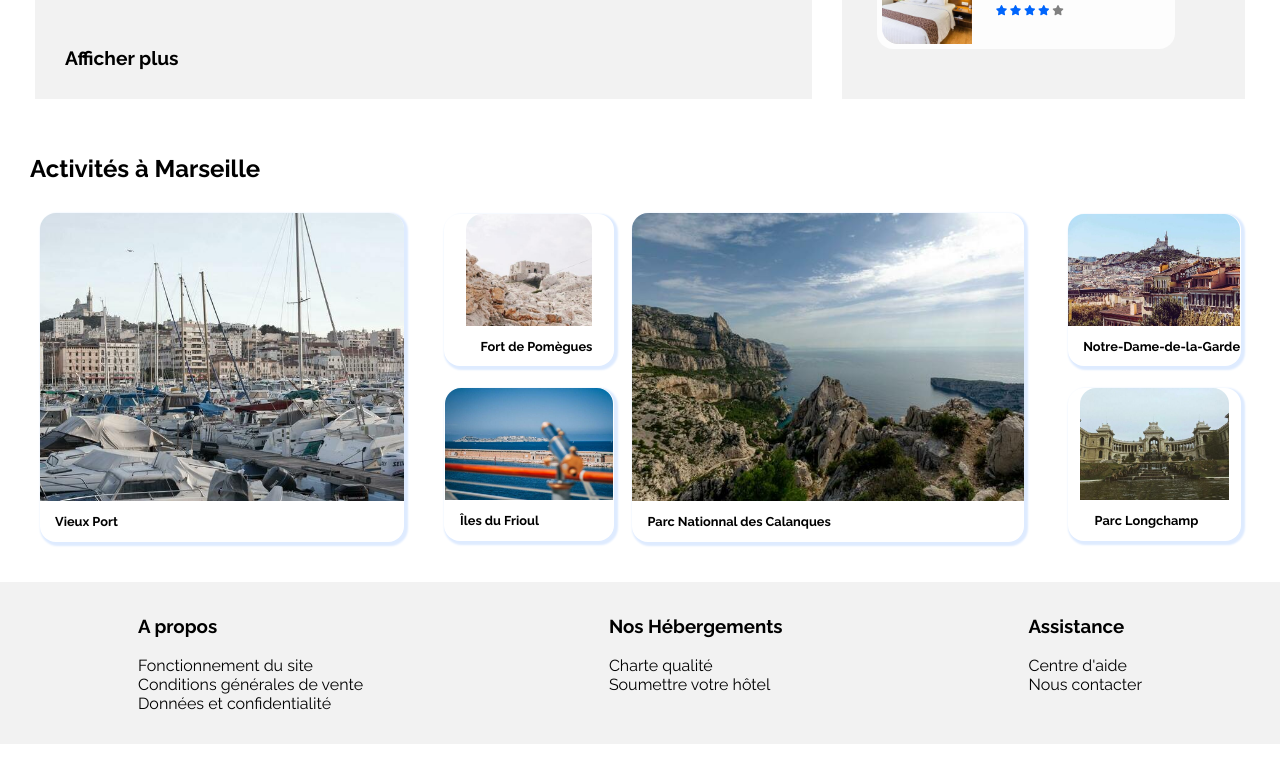
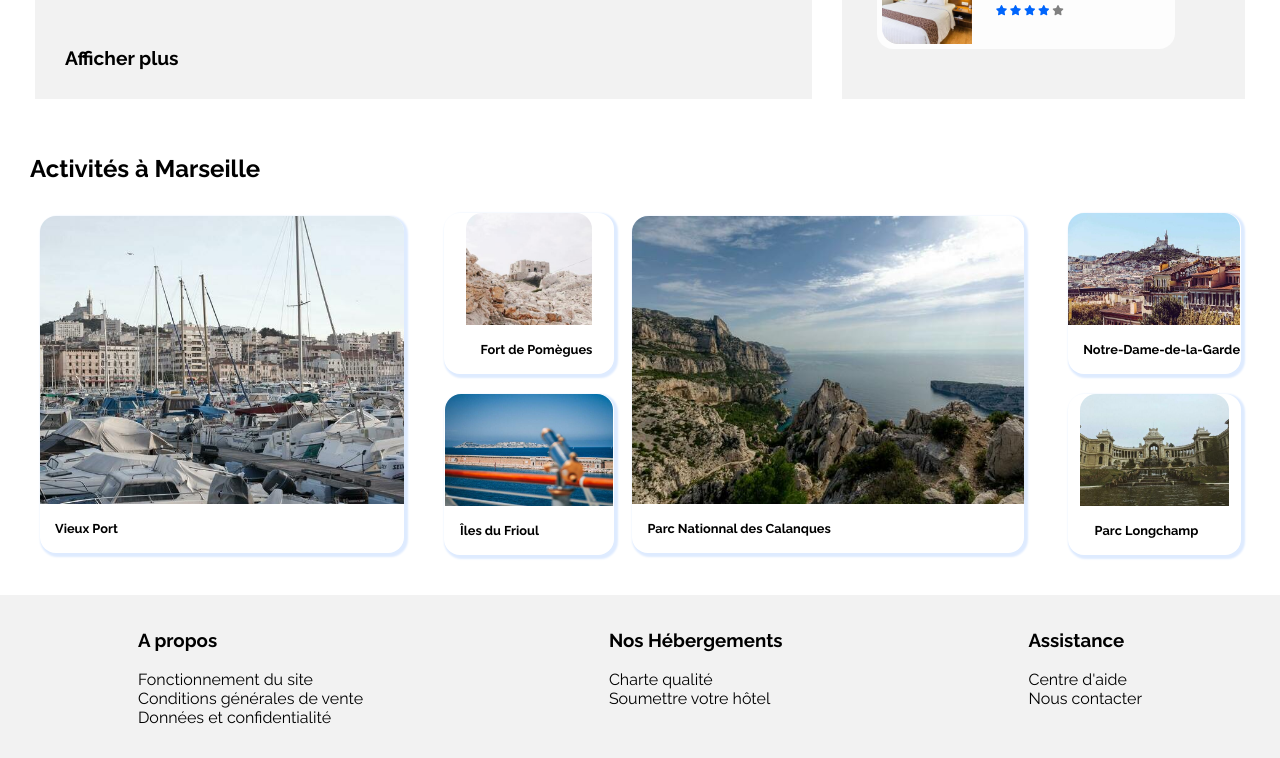
Before and after one commit to AugustinLegrand/AugustinLegrand_2_18112020, a plain HTML site: page index.html in a window 1280 px wide. Shown: the part 943-1701 px from the top of the page. Drawn offline with Linux system fonts and the light colour scheme.

Commit message:
validateur W3C

```diff
--- a/index.html
+++ b/index.html
@@ -7,7 +7,6 @@
     <link rel="stylesheet" href="assets/css/style.css">
     <script src="https://kit.fontawesome.com/406da18a0b.js" crossorigin="anonymous" defer ></script>
     <meta name="description" content="Reservia - outils de planing de vacances">
-    <meta http-equiv="X-UA-Compatible" content="IE=7">
   </head>
   <body>
     <header class="header">
@@ -260,7 +259,7 @@
             <header class="header-activites-item">
               <img class="header-activites-image" src="assets/images/activites/4_small/reno-laithienne-QUgJhdY5Fyk-unsplash.jpg" alt="Activités image">
             </header>
-            <p class="activites-description">Vieux Port</p>
+            <h4 class="activites-description">Vieux Port</h4>
             </a>
           </article>
           <article class="articleitem2 activites-item">
@@ -268,7 +267,7 @@
             <header class="header-activites-item">
               <img class="header-activites-image" src="assets/images/activites/4_small/paul-hermann-QFTrLdQIRhI-unsplash.jpg" alt="Activités image">
             </header>
-            <p class="activites-description">Fort de Pomègues</p>
+            <h4 class="activites-description">Fort de Pomègues</h4>
             </a>
           </article>
           <article class="articleitem3 activites-item">
@@ -276,7 +275,7 @@
             <header class="header-activites-item">
               <img class="header-activites-image" src="assets/images/activites/4_small/kevin-hikari-rV_Qd1l-VXg-unsplash.jpg" alt="Activités image">
             </header>
-            <p class="activites-description">Îles du Frioul</p>
+            <h4 class="activites-description">Îles du Frioul</h4>
             </a>
           </article>
           <article class="articleitem4 activites-item">
@@ -284,7 +283,7 @@
             <header class="header-activites-item">
               <img class="header-activites-image" src="assets/images/activites/4_small/kilyan-sockalingum-NR8-cBCN3aI-unsplash.jpg" alt="Activités image">
             </header>
-            <p class="activites-description">Parc Nationnal des Calanques</p>
+            <h4 class="activites-description">Parc Nationnal des Calanques</h4>
             </a>
           </article>
           <article class="articleitem5 activites-item">
@@ -292,7 +291,7 @@
             <header class="header-activites-item">
               <img class="header-activites-image" src="assets/images/activites/4_small/florian-wehde-xW9e8gdotxI-unsplash.jpg" alt="Activités image">
             </header>
-            <p class="activites-description">Notre-Dame-de-la-Garde</p>
+            <h4 class="activites-description">Notre-Dame-de-la-Garde</h4>
             </a>
           </article>
           <article class="articleitem6 activites-item">
@@ -300,7 +299,7 @@
             <header class="header-activites-item">
               <img class="header-activites-image" src="assets/images/activites/4_small/lena-paulin-wH2-EJoDcV0-unsplash.jpg" alt="Activités image">
             </header>
-            <p class="activites-description">Parc Longchamp</p>
+            <h4 class="activites-description">Parc Longchamp</h4>
             </a>
           </article>
         </div>
```
